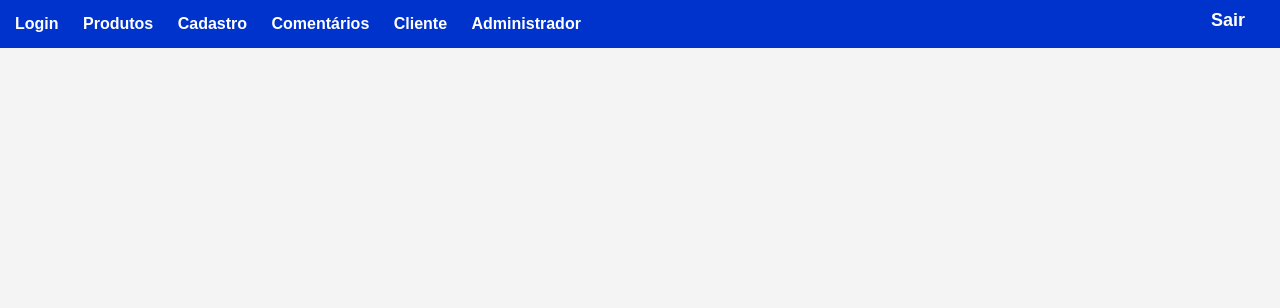
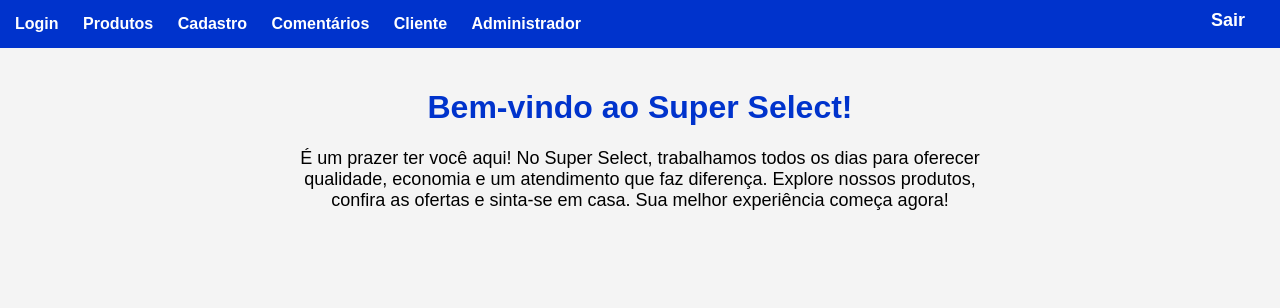
Before and after one commit to Douglas2022/Projeto-em-andamento, a Flask app: page / in a window 1280 px wide. Shown: the top 308 px of the page. Run offline with Flask 3, Linux system fonts and the light colour scheme.

Commit message:
Aula atualizada

```diff
--- a/app.py
+++ b/app.py
@@ -1,7 +1,9 @@
 from flask import Flask, render_template, request, redirect, url_for, session, flash
 import mysql.connector as my
 
+
 app = Flask(__name__)
+app.secret_key = "superselect123"  # NECESSÁRIO para session e flash!
 
 
 # Função de conexão
--- /dev/null
+++ b/sql/requirements.txt
@@ -0,0 +1,3 @@
+flask
+mysql-connector-python
+bcrypt
--- a/templates/Base.html
+++ b/templates/Base.html
@@ -1,5 +1,6 @@
 <!DOCTYPE html>
 <html lang="pt-br">
+
 <head>
   <meta charset="UTF-8" />
   <title>Super Select</title>
@@ -29,17 +30,19 @@
     .conteudo {
       padding: 20px;
     }
+
     .sair {
       position: fixed;
       top: 10px;
       right: 15px;
       font-weight: bold;
-        color:white;
+      color: white;
       font-size: 18px;
       text-decoration: none;
     }
   </style>
 </head>
+
 <body>
   <nav>
     <a href="/login">Login</a>
@@ -51,6 +54,16 @@
     <a href="/Sair" class="sair">Sair</a>
   </nav>
 
-    <div class="conteudo">{% block conteudo %}{% endblock %}</div>
+  <div class="conteudo">
+    {% block conteudo %}
+    <h1 style="color:#0033cc; text-align:center;">Bem-vindo ao Super Select!</h1>
+    <p style="font-size:18px; text-align:center; max-width:700px; margin:0 auto;">
+      É um prazer ter você aqui! No Super Select, trabalhamos todos os dias para oferecer
+      qualidade, economia e um atendimento que faz diferença. Explore nossos produtos,
+      confira as ofertas e sinta-se em casa. Sua melhor experiência começa agora!
+    </p>
+    {% endblock %}
+  </div>
 </body>
+
 </html>
```
Also changed, not shown: 1 other file. Lines whose indentation alone changed are shown as unchanged.
